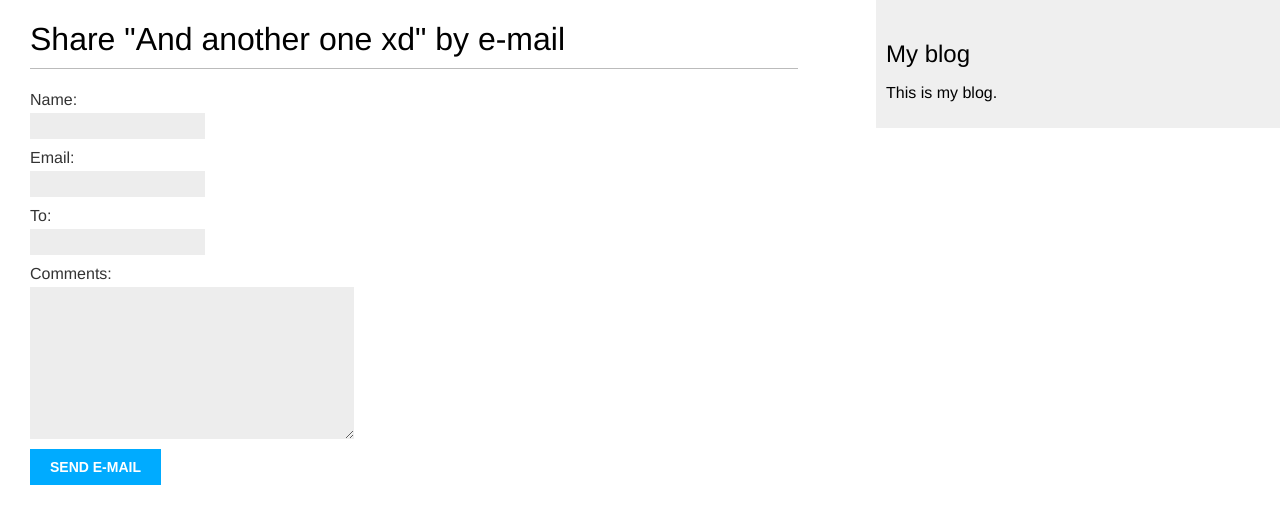
After one commit to PavLeg1/mysite, a Django app: page /blog/5/share/ in a window 1280 px wide. The commit adds this page. Shown: the top 524 px of the page. Run offline with Django 4.2, Linux system fonts and the light colour scheme; data comes from the database, SQL or seed files in the repository.

Commit message:
Initial commit

```diff
--- /dev/null
+++ b/blog/forms.py
@@ -0,0 +1,17 @@
+from django import forms
+
+class EmailPostForm(forms.Form):
+    # name - экземпляр класса CharField с макс. длинной=25 для имени отправителя поста
+    name = forms.CharField(max_length=25)
+
+    # email - экземпляр класса EmailField (адрес почты отправителя)
+    email = forms.EmailField()
+
+    # to - экземпляр класса EmailField (адрес почты получателя)
+    to = forms.EmailField()
+
+    # comments - экземпляр класса CharField для комментариев к письму
+    #required = False: поле можно оставить пустым (необязательное)
+    # widget=forms.Textarea: отображается в типе "Многострочное текстовое поле"
+    comments = forms.CharField(required=False,
+                               widget=forms.Textarea)
--- a/blog/templates/blog/post/detail.html
+++ b/blog/templates/blog/post/detail.html
@@ -8,4 +8,9 @@
     Published {{ post.publish }} by {{ post.author }}
 </p>
 {{ post.body|linebreaks }}
+<p>
+    <a href="{% url 'blog:post_share' post.id %}">
+    Share this post
+    </a>
+</p>
 {% endblock %}
--- a/blog/templates/blog/post/list.html
+++ b/blog/templates/blog/post/list.html
@@ -13,5 +13,5 @@ Published {{ post.publish }} by {{ post.author }}
 </p>
 {{ post.body|truncatewords:30|linebreaks }}
 {% endfor %}
-{% include "pagination.html" with page=posts %}
+{% include "pagination.html" with page=page_obj %}
 {% endblock %}
--- /dev/null
+++ b/blog/templates/blog/post/share.html
@@ -0,0 +1,20 @@
+{% extends "blog/base.html" %}
+{% block title %}Share a post{% endblock %}
+
+{% block content %}
+    {% if sent %}
+        <h1>E-mail succesfully sent</h1>
+        <p>
+            "{{ post.title }}" was succesfully sent
+            to {{ form.cleaned_data.to }}.
+        </p>
+    {% else %}
+        <h1>Share "{{ post.title }}" by e-mail</h1>
+        <form method="post">
+            {{ form.as_p }} <!-- Вставлен экземпляр формы -->
+            {% csrf_token %}<!-- Указанный тег вводит скрытое поле с автоматически сгенерированным токеном во избежание атак по подделке межсайтовых запросов CSRF
+                                 следует подключать всегда в запросах методом POST-->
+            <input type="submit" value="Send e-mail">
+        </form>
+    {% endif %}
+{% endblock %}
--- a/blog/urls.py
+++ b/blog/urls.py
@@ -10,14 +10,15 @@ app_name = 'blog'
 # Второй шаблон соотносится с представлением post_detail и принимает только один аргумент id, совпадающий с целым числом, заданным целым числом конвертора путей int
 urlpatterns = [
     # Представления поста при помощи функций:
-    path('', views.post_list, name='post_list'),
+    # path('', views.post_list, name='post_list'),
 
-
-
+    # Использование класса для отображения url
+    path('', views.PostListView.as_view(), name='post_list'),
     # Для захвата значений из URL-адреса используются угловые скобки. Любое значение, указанное в шаблоне URL-адреса как <parameter>, записывается в качестве строкового литерала
     # Для конкретного сопоставления и возврата целого числа используются конверторы путей, например, <int:year>, <slug:post> и тд
     # url в строке теперь выглядит как год поста/месяц поста/день поста/слаг к посту
     path('<int:year>/<int:month>/<int:day>/<slug:post>', views.post_detail, name='post_detail'),
+    path('<int:post_id>/share/', views.post_share, name='post_share'),
 ]
 
 # Создание файла urls.py для каждого приложения - лучший способ сделать приложения пригодными для реиспользования в других проектах
--- a/blog/views.py
+++ b/blog/views.py
@@ -2,6 +2,9 @@ from django.shortcuts import render, get_object_or_404
 from .models import Post
 from django.core.paginator import Paginator, EmptyPage, PageNotAnInteger
 from django.views.generic import ListView
+from .forms import EmailPostForm
+from django.core.mail import send_mail
+
 
 def post_list(request):
     post_list = Post.published.all()
@@ -43,6 +46,45 @@ def post_detail(request, year, month, day, post):
                   'blog/post/detail.html',
                   {'post': post})
 
+# Представление для отправки поста получая доступ к посту через его id используя функцию get_object_or_404()
+def post_share(request, post_id):
+    # Извлечь пост по id
+    post = get_object_or_404(Post,
+                             id=post_id,
+                             status=Post.Status.PUBLISHED)
+
+    # Еще не было отправлено
+    sent = False
+
+
+    if request.method == 'POST':
+        # Форма была передана на обработку с данными из request.POST
+        form = EmailPostForm(request.POST)
+        if form.is_valid():
+            # Поля формы успешно прошли валидацию
+            cd = form.cleaned_data
+
+            # Получаем путь до поста чтобы его отправить
+            post_url = request.build_absolute_uri(post.get_absolute_url())
+
+            # Тема письма
+            subject = f"{cd['name']} recommends you to read {post.title}"
+
+            # Текст письма с комментом (если есть)
+            message = f"Read {post.title} at {post_url}\n\n\
+                {cd['name']} comments: {cd['comments']}"
+            send_mail(subject, message, 'your@gmail.com', [cd['to']])
+
+            # Письмо отправлено
+            sent = True
+    else:
+        # Отображение пустой формы если метод "GET"
+        form = EmailPostForm()
+    return render(request, 'blog/post/share.html', {'post': post,
+                                                    'form': form,
+                                                    'sent': sent})
+
+
 
 class PostListView(ListView):
     queryset = Post.published.all() # Используется для того, чтобы иметь конкретно-прикладной набор запросов QuerySet, не извлекая все объекты
```
Also changed, not shown: mysite/settings.py (+11 -0 lines).
